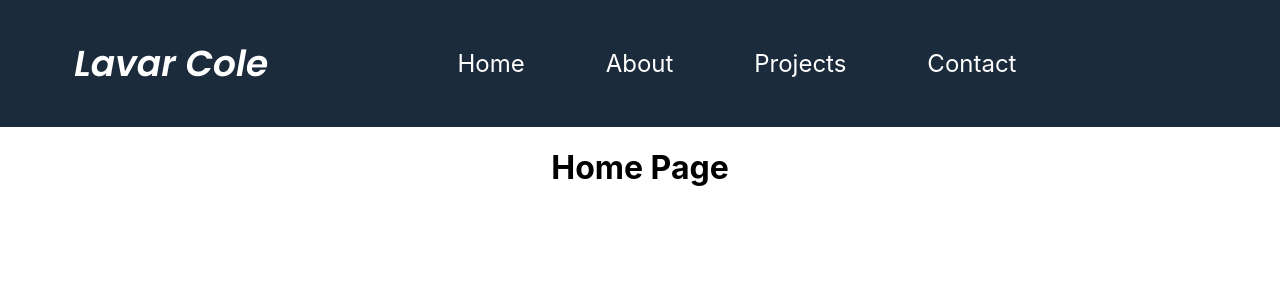
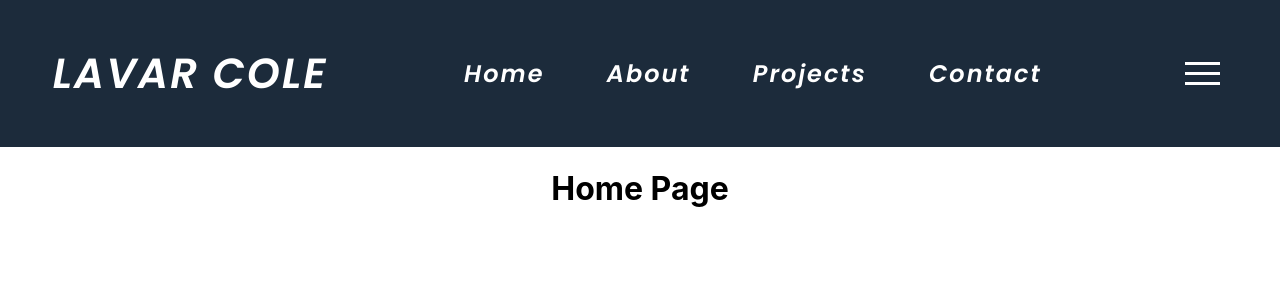
Before and after one commit to Lcole490/professional_portfolio, a React (Create React App) app: page / in a window 1280 px wide. Shown: the top 300 px of the page. Built offline with nearby package versions, Linux system fonts and the light colour scheme.

Commit message:
updated css file for nav links, added burger menu lines, and other styling

```diff
--- a/src/styles/custom.css
+++ b/src/styles/custom.css
@@ -2,9 +2,10 @@
     text-align: center;
   }
 
-  h3{
+  .logo{
       font-size: 36px;
-      font-family: 'Poppins' ;
+      text-transform: uppercase;
+      letter-spacing: 2px;
 
   }
 
@@ -15,6 +16,7 @@
     min-height: 15vh;
     background-color: rgb(28, 43, 59);
     color: white;
+    font-family: 'Poppins' ;
   }
 
   .nav-links{
@@ -25,6 +27,11 @@
     list-style: none;
     text-decoration: none;
     font-size: 24px;
+  }
+
+  .nav-links a{
+    font-weight: bold;
+    letter-spacing: 2px;
   }
 
 
@@ -52,3 +59,13 @@
   li:hover {
     background-color: rgb(16, 139, 67);
   }
+
+
+/* Settings for burger menu lines, width and spacing */
+.burger div {
+
+  width: 35px;
+  height: 3px;
+  background-color: white;
+  margin: 7px;
+}
```
